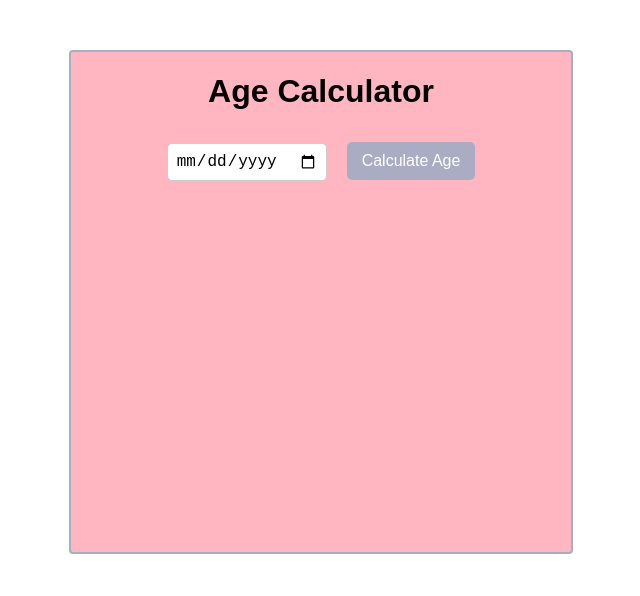
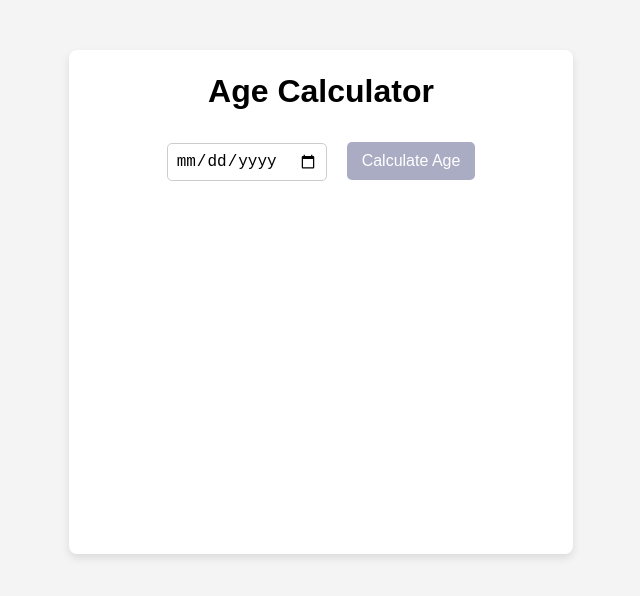
Before and after one commit to archana-singh-1/calculate_age_project, a React (Create React App) app: page / in a window 1280 px wide. Shown: the top 596 px of the page, without its empty margins (319-959 px from the left). Built offline with nearby package versions, Linux system fonts and the light colour scheme.

Commit message:
change body background color

```diff
--- a/src/CalculateAge.js
+++ b/src/CalculateAge.js
@@ -36,7 +36,9 @@ const CalculateAge = () => {
 
     const ageCalculate = () => {
         const birthDate = new Date(dob);
+        console.log(birthDate)
         const today = new Date();
+        console.log(today)
 
         const years = calculateYears(birthDate, today);
         const months = calculateMonths(birthDate, today);
--- a/src/calculateAge.css
+++ b/src/calculateAge.css
@@ -1,15 +1,18 @@
-
+body{
+    background-color: rgb(244, 244, 244);
+}
 
 .age-calculator {
     text-align: center;
     margin: auto;
     margin-top: 50px;
     font-family: Arial, sans-serif;
-    background-color: lightpink;
+    background-color: white;
+    box-shadow: rgba(0, 0, 0, 0.1) 0px 4px 8px;
     height: 500px;
     width: 500px;
-    border: solid 2px rgb(164, 175, 197);
-    border-radius: 4px;
+    border: solid 2px white;
+    border-radius: 8px;
 }
 
 .input-date {
```
